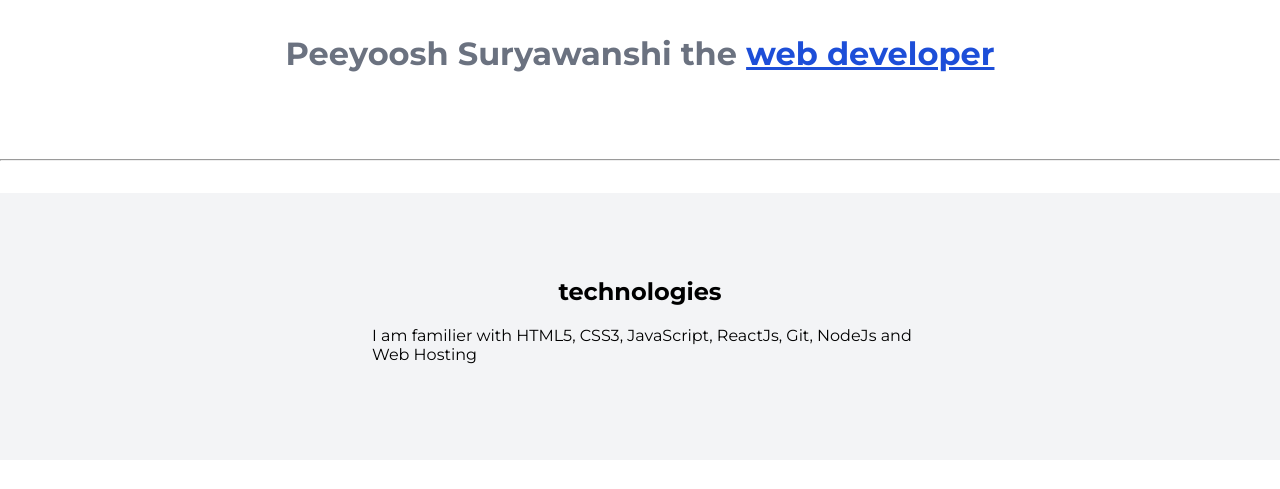
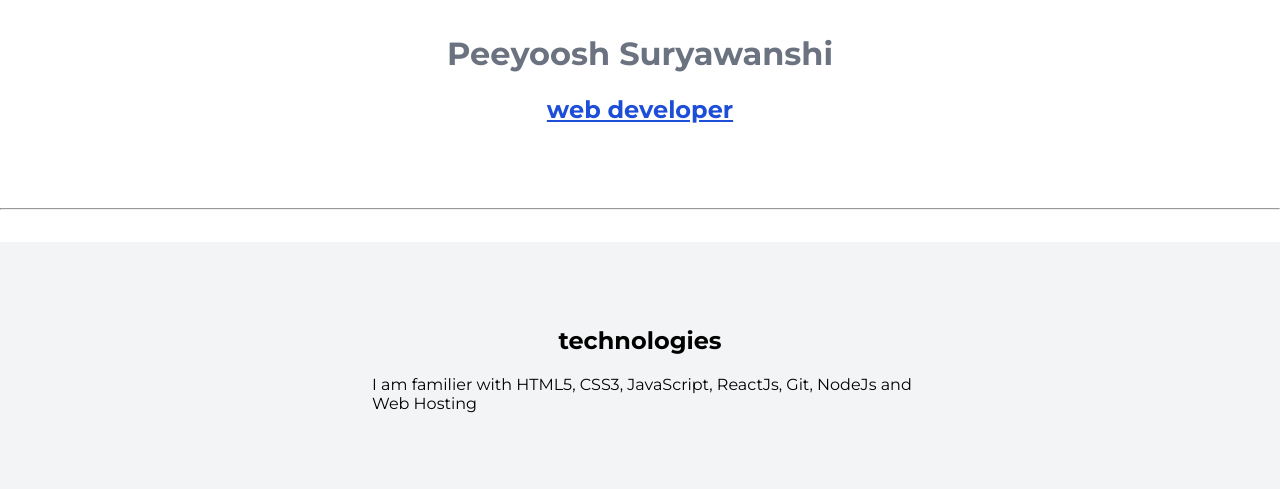
Before and after one commit to PeeyooshMS/PeeyooshMS.com, a plain HTML site: page index.html in a window 1280 px wide. Shown: the part 253-742 px from the top of the page. Drawn offline with Linux system fonts and the light colour scheme.

Commit message:
font size reduces

```diff
--- a/index.html
+++ b/index.html
@@ -30,8 +30,8 @@
     <!-- <h2>@header</h2> -->
     <header class="hero">
         <img class="hero-img" src="/library/images/programmer.svg" alt="" />
-        <h1 class="hero-heading">Peeyoosh Suryawanshi the
-            <span class="heading-inverted">web developer</span></h1>
+        <h1 class="hero-heading">Peeyoosh Suryawanshi</h1>
+        <h2><span class="heading-inverted">web developer</span></h2>
     </header>
     <hr>
 
--- a/library/styles.css
+++ b/library/styles.css
@@ -133,6 +133,13 @@ hr {
     text-decoration-color: var(--primary-color);
 }
 
+.heading-inverted{
+    color: var(--primary-color);
+    text-decoration: underline;
+    text-decoration-color: var(--primary-color);
+}
+
+
 h1 .heading-inverted{
     color: var(--primary-color);
 }
```
